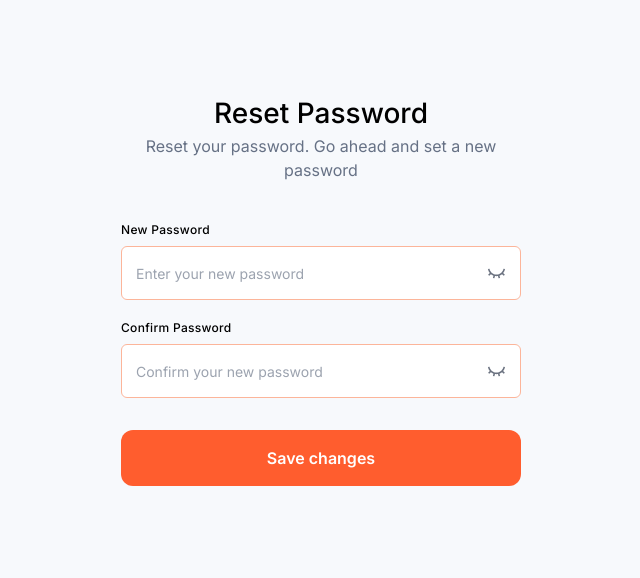
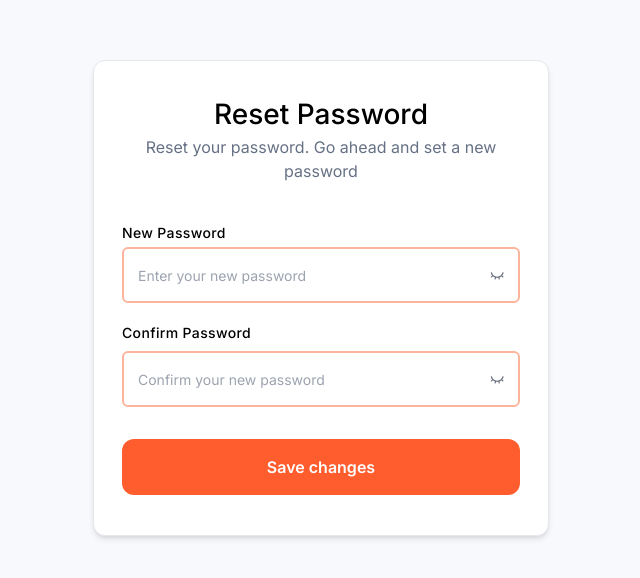
Before and after one commit to mr-atuzie/secureAuth_FE, a React (Create React App) app: page /reset-password in a window 1280 px wide. Shown: the part 102-680 px from the top of the page, without its empty margins (319-959 px from the left). Built offline with nearby package versions, Linux system fonts and the light colour scheme.

Commit message:
reset-password page

```diff
--- a/src/pages/ForgotPaasword.jsx
+++ b/src/pages/ForgotPaasword.jsx
@@ -38,7 +38,7 @@
           </div>
 
           <button
-            onClick={() => navigate("/reset-email")}
+            onClick={() => navigate("/reset-password")}
             className=" w-full mt-10 px-[24px] rounded-[12px] py-[16px] font-semibold bg-[#FF5D2E]  text-white justify-center items-center flex gap-4"
           >
             Send reset Instruction
--- a/src/pages/ResetPassword.jsx
+++ b/src/pages/ResetPassword.jsx
@@ -6,7 +6,7 @@
   const navigate = useNavigate();
   return (
     <div className=" w-full min-h-screen bg-[#F7F9FC] flex justify-center  items-center mx-auto ">
-      <div className=" h-[476px] w-[456px] ">
+      <div className=" h-[476px] w-[456px] bg-white border shadow-md rounded-xl ">
         <form className=" w-full h-full  py-[32px] px-[28px]  ">
           <h1 className=" font3 text-[20px] lg:text-[28px] font-medium text-center">
             Reset Password
@@ -20,12 +20,12 @@
           "
           >
             <label
-              className=" tracking-wide capitalize text-xs font-medium "
+              className=" tracking-wide capitalize text-xs lg:text-sm font-medium "
               htmlFor="password"
             >
               new password
             </label>
-            <div className=" bg-white w-full flex justify-center items-center border border-[#FCB59A] p-3.5  rounded-md">
+            <div className=" bg-white w-full -mt-1 flex justify-center items-center border-2 border-[#FCB59A] p-3.5  rounded-md">
               <input
                 className=" w-full outline-none border-none placeholder:font-normal placeholder:text-sm placeholder:text-gray-400 "
                 placeholder="Enter your new password"
@@ -33,7 +33,7 @@
                 name="password"
                 id="password"
               />
-              <RiEyeCloseLine size={20} className=" text-gray-500" />
+              <RiEyeCloseLine size={15} className=" text-gray-500" />
             </div>
           </div>
 
@@ -42,12 +42,12 @@
           "
           >
             <label
-              className=" tracking-wide capitalize text-xs font-medium "
+              className=" tracking-wide capitalize text-xs lg:text-sm font-medium "
               htmlFor="password"
             >
               confirm password
             </label>
-            <div className=" bg-white w-full flex justify-center items-center border border-[#FCB59A] p-3.5  rounded-md">
+            <div className=" bg-white w-full flex justify-center items-center border-2 border-[#FCB59A] p-3.5  rounded-md">
               <input
                 className=" w-full outline-none border-none placeholder:font-normal placeholder:text-sm placeholder:text-gray-400 "
                 placeholder="Confirm your new password"
@@ -55,7 +55,7 @@
                 name="password"
                 id="password"
               />
-              <RiEyeCloseLine size={20} className=" text-gray-500" />
+              <RiEyeCloseLine size={15} className=" text-gray-500" />
             </div>
           </div>
 
```
